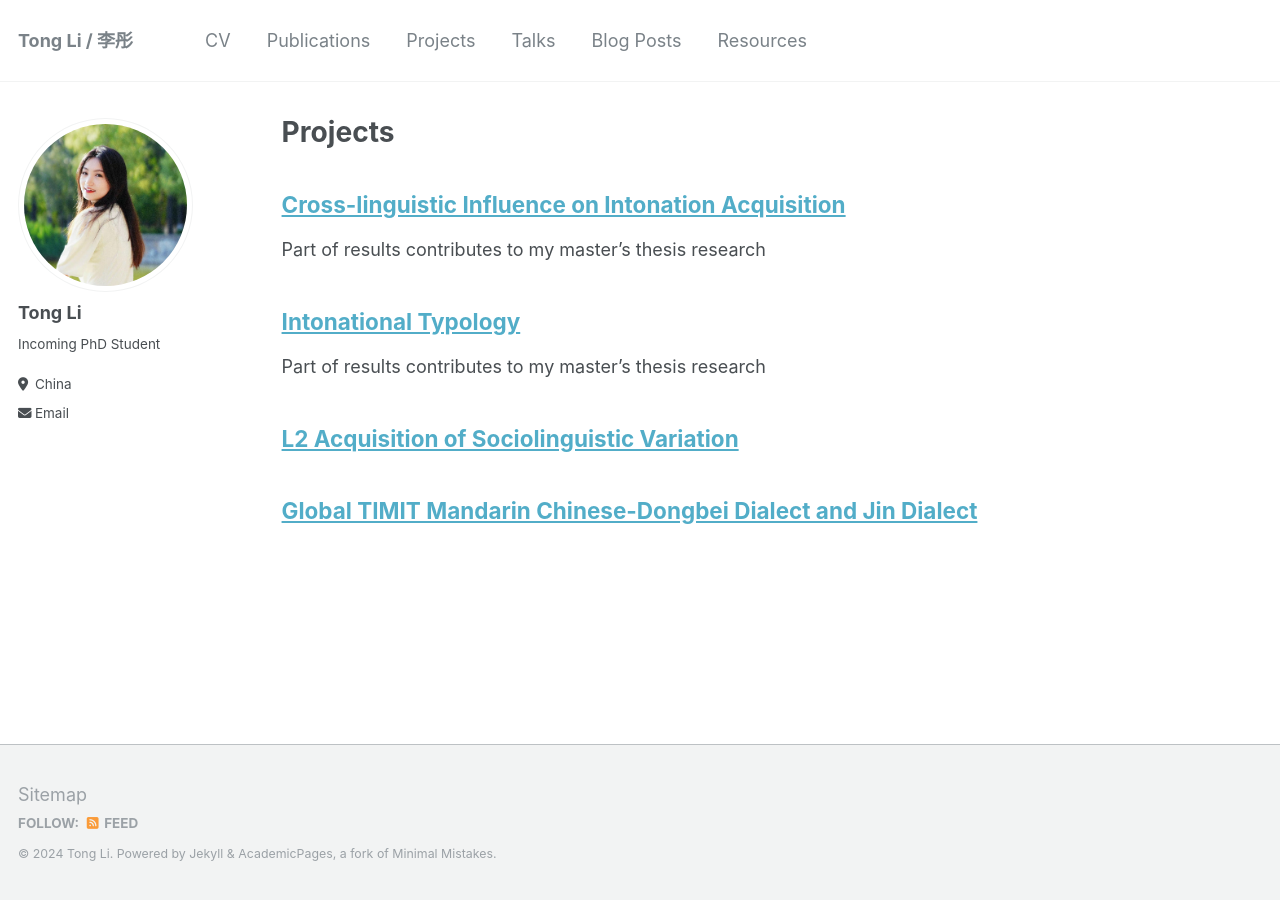
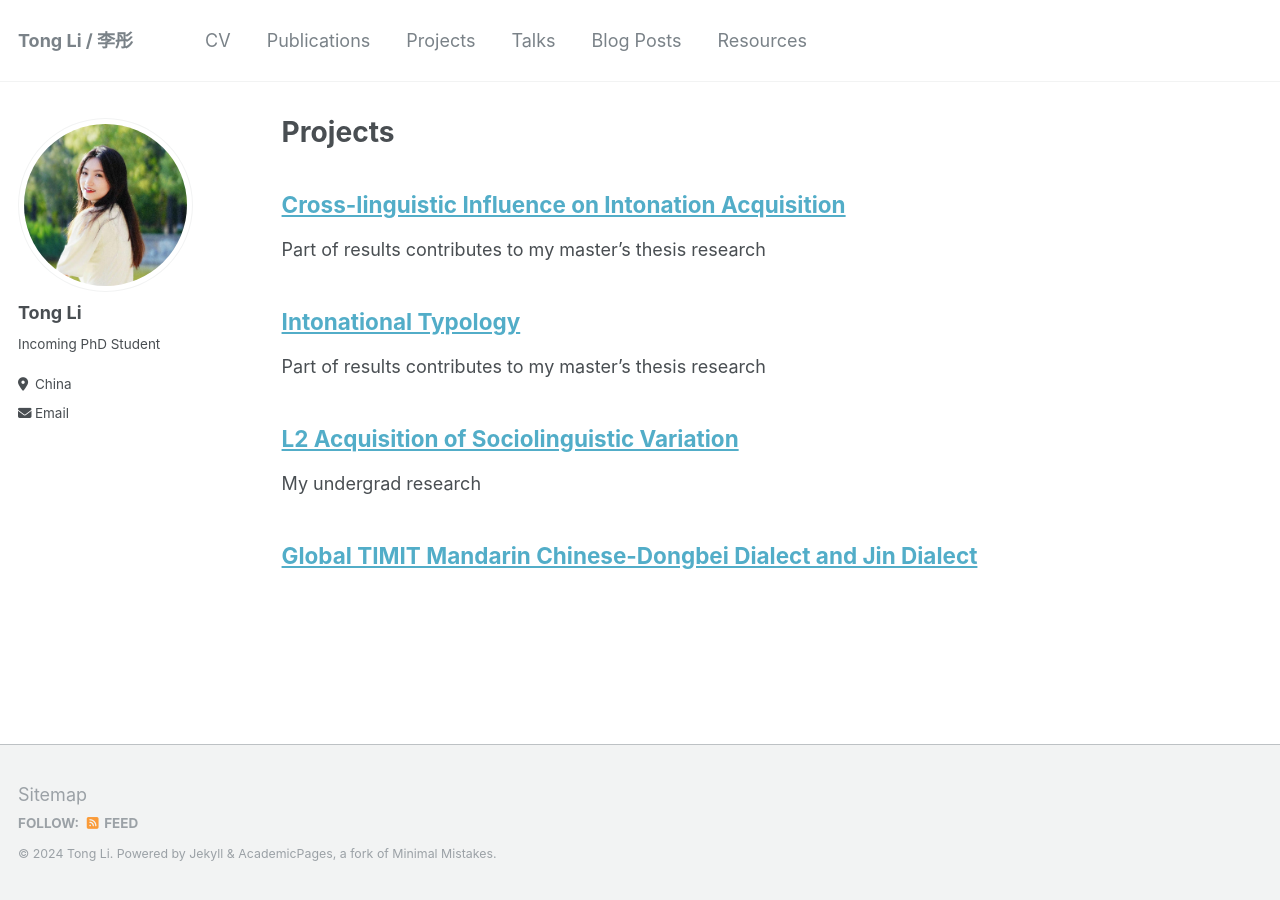
Before and after one commit to litonglinguistics/litonglinguistics.github.io, a Jekyll site: the page built from _pages/projects.md, in a window 1280 px wide. Built offline with Jekyll 4.4.1, drawn with Linux system fonts in a browser that asks for light colours.

Commit message:
Update projects.md

```diff
--- a/_pages/projects.md
+++ b/_pages/projects.md
@@ -11,7 +11,7 @@ Part of results contributes to my master's thesis research
 Part of results contributes to my master's thesis research
 
 ## [L2 Acquisition of Sociolinguistic Variation](https://litonglinguistics.github.io/projects/project2_td)
-
+My undergrad research
 
 
 ## [Global TIMIT Mandarin Chinese-Dongbei Dialect and Jin Dialect](https://litonglinguistics.github.io/projects/project1_TIMIT)
```
